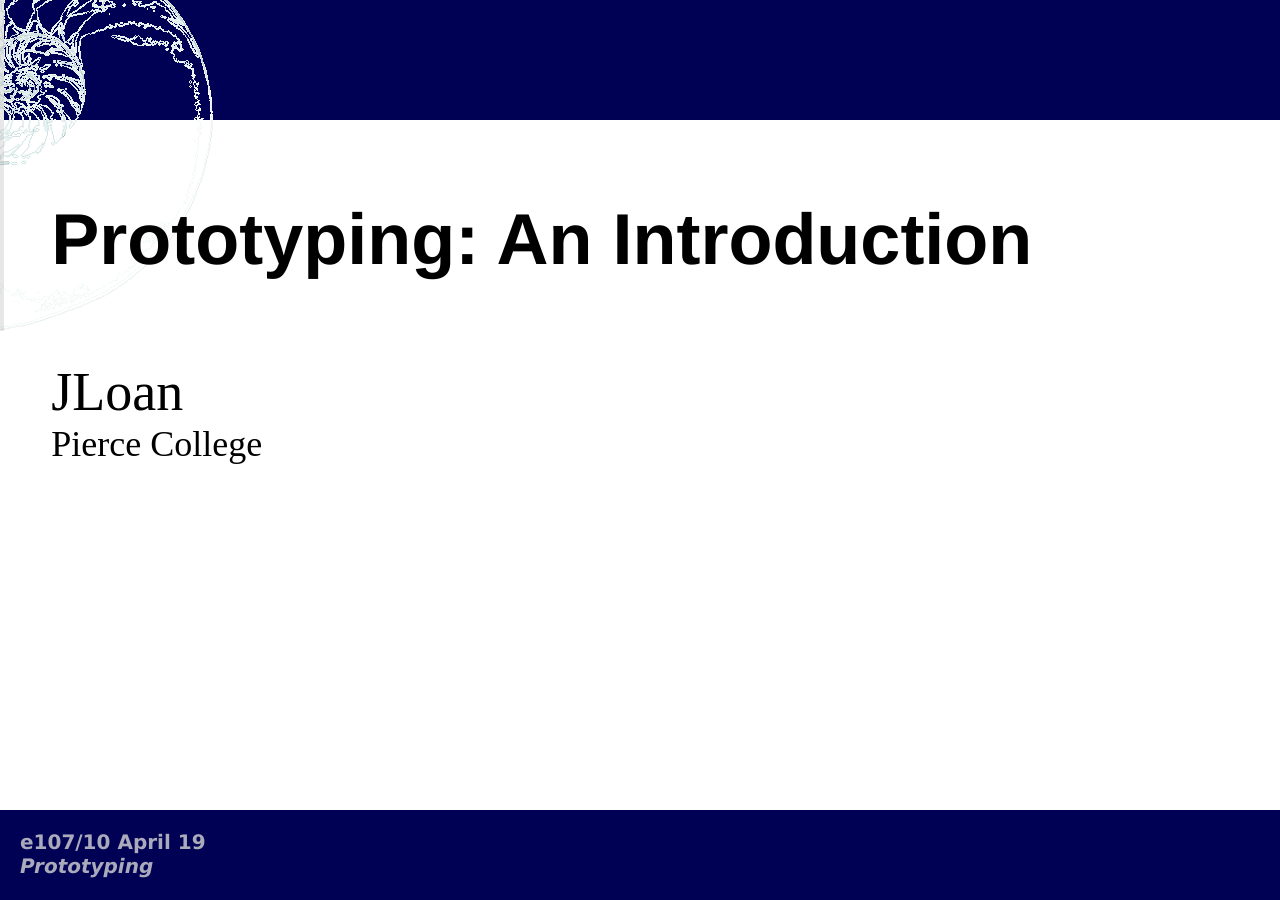
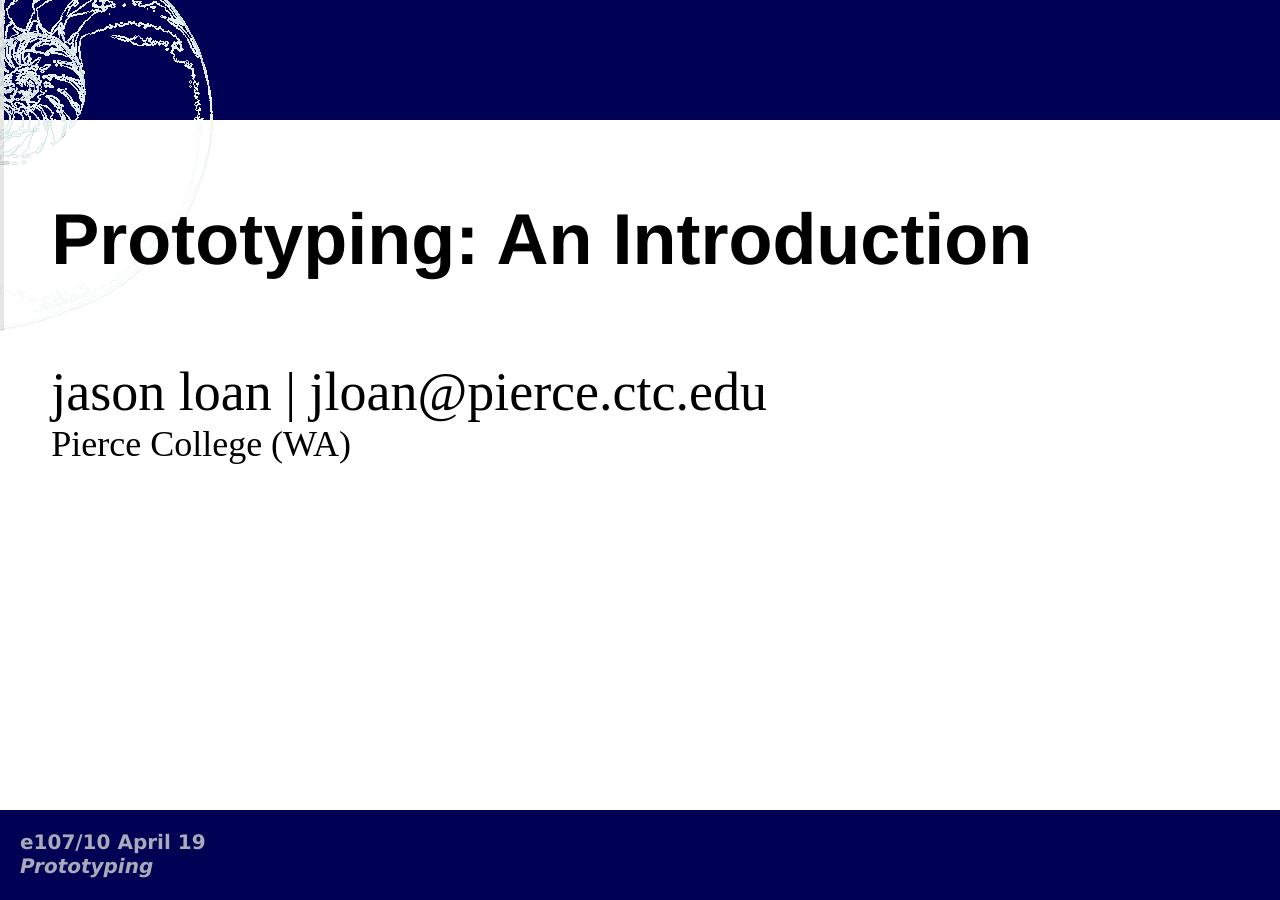
Before and after one commit to jloan/e107v2, a Jekyll site: the page slides/107wk1.html, which Jekyll copies as it is, in a window 1280 px wide. Built offline with Jekyll 4.4.1, drawn with Linux system fonts in a browser that asks for light colours.

Commit message:
Update 107wk1.html

```diff
--- a/slides/107wk1.html
+++ b/slides/107wk1.html
@@ -40,8 +40,8 @@
 
 <div class="slide">
 <h1>Prototyping: An Introduction</h1>
-<h3>JLoan</h3>
-<h4>Pierce College</h4>
+<h3>jason loan | jloan@pierce.ctc.edu</h3>
+<h4>Pierce College (WA)</h4>
 </div>
 
 
```
Also changed, not shown: other parts of slides/107wk1.html (+2 -2 lines).
